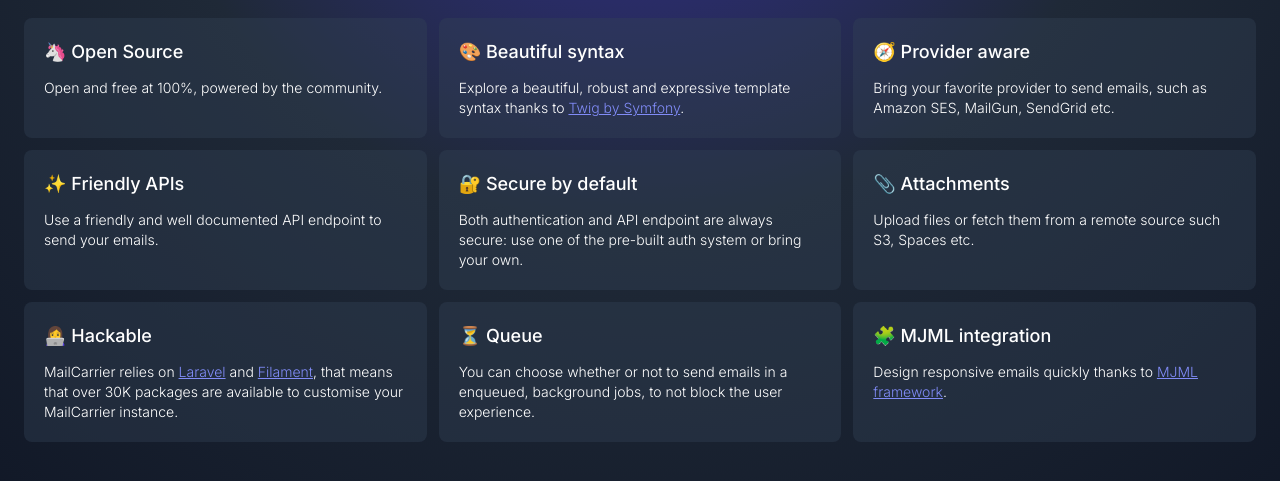
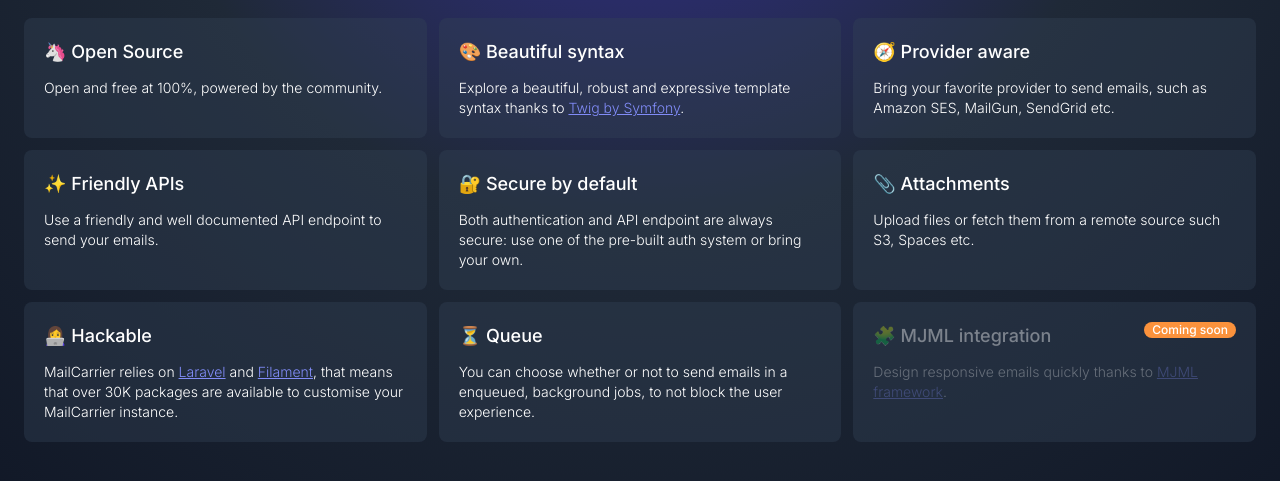
Before and after one commit to mailcarrierapp/website, an Astro site: page / in a window 1280 px wide. Shown: the part 287-768 px from the top of the page. Built offline with nearby package versions, Linux system fonts and the light colour scheme; Astro itself is replaced by a stand-in of ours.

Commit message:
add coming soon label to MJML and add og banner

```diff
--- a/package.json
+++ b/package.json
@@ -1,6 +1,6 @@
 {
   "name": "@mailcarrier/website",
-  "version": "0.0.1",
+  "version": "1.0.0",
   "private": true,
   "scripts": {
     "dev": "astro dev",
--- a/src/config.ts
+++ b/src/config.ts
@@ -6,7 +6,7 @@ export const SITE = {
 
 export const OPEN_GRAPH = {
 	image: {
-		src: '',
+		src: 'https://mailcarrier.app/images/og-image.png',
 		alt: 'MailCarrier'
 	},
 	twitter: 'theraloss',
--- a/src/pages/index.astro
+++ b/src/pages/index.astro
@@ -100,8 +100,11 @@ const canonicalURL = new URL(Astro.url.pathname, Astro.site);
 				</div>
 
 				<div class="rounded-lg bg-slate-700/40 w-full p-5 relative">
-					<h3 class="text-lg">🧩 MJML integration</h3>
-					<p class="mt-3 font-light lg:text-sm">Design responsive emails quickly thanks to <a href="https://mjml.io/" target="_blank" class="text-indigo-400 underline">MJML framework</a>.</p>
+					<div class="flex justify-between">
+						<h3 class="text-lg opacity-40">🧩 MJML integration</h3>
+						<div class="rounded-lg bg-orange-400 text-xs px-2 self-start">Coming soon</div>
+					</div>
+					<p class="mt-3 font-light lg:text-sm opacity-30">Design responsive emails quickly thanks to <a href="https://mjml.io/" target="_blank" class="text-indigo-400 underline">MJML framework</a>.</p>
 				</div>
 			</div>
 		</div>
```
Also changed, not shown: public/images/og-image.png (added).
